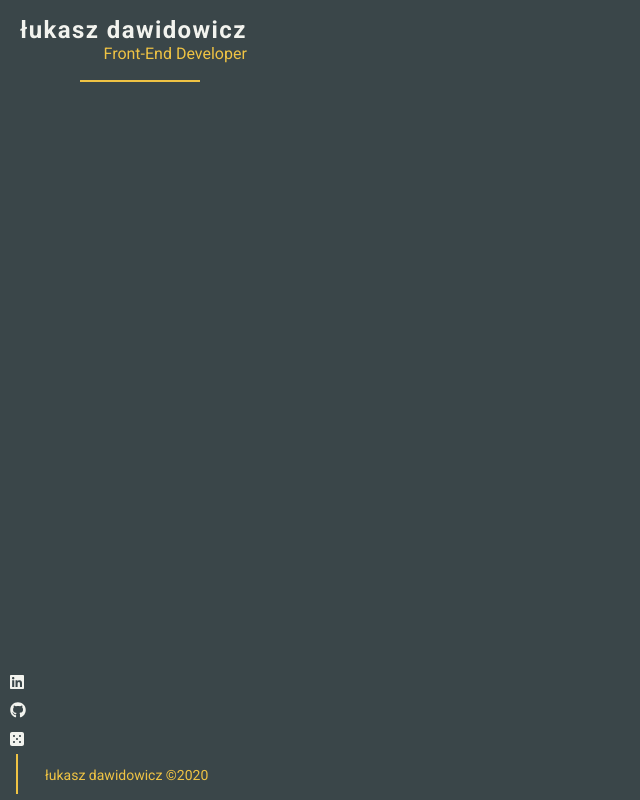
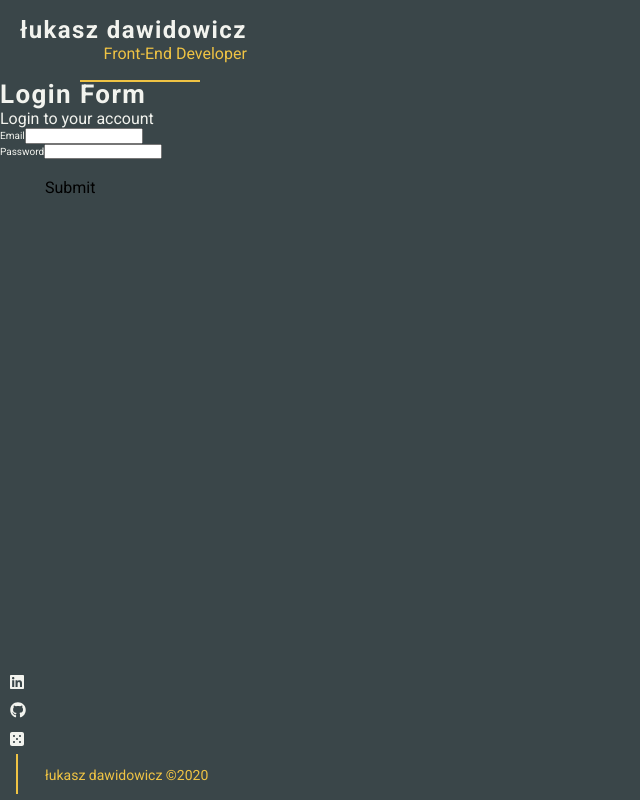
Before and after one commit to shivetay/ld_portfolio_2.0, a React (Create React App) app in the folder client/: page /login in a window 1280 px wide. Shown: the whole page, without its empty margins (0-640 px from the left). Built offline with nearby package versions, Linux system fonts and the light colour scheme.

Commit message:
add login form

```diff
--- a/client/package.json
+++ b/client/package.json
@@ -44,5 +44,6 @@
   },
   "devDependencies": {
     "redux-devtools-extension": "^2.13.8"
-  }
+  },
+  "proxy": "http://localhost:8000"
 }
--- a/client/src/App.js
+++ b/client/src/App.js
@@ -4,6 +4,7 @@ import { BrowserRouter, Route, Switch } from 'react-router-dom';
 
 import MainLayout from './components/layout/MainLayout/MainLayout';
 import Home from './components/views/Home/Home';
+import Login from './components/features/Login/Login';
 
 const App = () => {
   return (
@@ -13,6 +14,7 @@ const App = () => {
         <MainLayout>
           <Switch>
             <Route exact path='/' component={Home} />
+            <Route exact path='/login' component={Login} />
           </Switch>
         </MainLayout>
       </BrowserRouter>
--- /dev/null
+++ b/client/src/components/features/Login/Login.js
@@ -0,0 +1,82 @@
+import React, { Component } from 'react';
+import axios from 'axios';
+
+import { API_URL } from '../../../config';
+import Layout from '../../layout/MainLayout/Layout';
+
+class Login extends Component {
+  state = {
+    formData: {
+      email: '',
+      password: '',
+    },
+    userRedirect: false,
+  };
+
+  signIn = (user) => {
+    console.log('user', user);
+    const config = {
+      headers: {
+        'Content-Type': 'application/json',
+      },
+    };
+    axios
+      .post(`${API_URL}/login`, user, config)
+      .then((res) => console.log(res.data));
+    this.setState({
+      formData: { email: '', password: '' },
+      userRedirect: true,
+    });
+  };
+
+  onChange = (e) => {
+    const { formData } = this.state;
+    //assign form data to new variable
+    let newFormData = { ...formData };
+    newFormData[e.target.name] = e.target.value;
+    this.setState({
+      formData: newFormData,
+    });
+  };
+
+  onSubmit = (e) => {
+    const { password, email } = this.state.formData;
+    e.preventDefault();
+    this.signIn({ email, password });
+  };
+
+  formRender = (email, password) => (
+    <form onSubmit={this.onSubmit}>
+      <div className='form-group'>
+        <label className='text-muted'>Email</label>
+        <input
+          type='email'
+          name='email'
+          value={email}
+          onChange={this.onChange}
+          className='form-control'></input>
+      </div>
+      <div className='form-group'>
+        <label className='text-muted'>Password</label>
+        <input
+          type='password'
+          name='password'
+          minLength='6'
+          value={password}
+          onChange={this.onChange}
+          className='form-control'></input>
+      </div>
+      <button className='btn btn-primary'>Submit</button>
+    </form>
+  );
+  render() {
+    const { email, password } = this.state.formData;
+    return (
+      <Layout title='Login Form' description='Login to your account'>
+        {this.formRender(email, password)}
+      </Layout>
+    );
+  }
+}
+
+export default Login;
--- a/client/src/components/layout/MainLayout/Layout.js
+++ b/client/src/components/layout/MainLayout/Layout.js
@@ -0,0 +1,24 @@
+import React from 'react';
+import PropTypes from 'prop-types';
+
+const Layout = ({ title, description, className, children }) => {
+  return (
+    <div>
+      <div className=''>
+        <h2>{title}</h2>
+        <p className=''>{description}</p>
+      </div>
+
+      <main className={className}>{children}</main>
+    </div>
+  );
+};
+
+Layout.propTypes = {
+  children: PropTypes.node,
+  title: PropTypes.string,
+  description: PropTypes.string,
+  className: PropTypes.any,
+};
+
+export default Layout;
--- /dev/null
+++ b/client/src/config.js
@@ -0,0 +1,2 @@
+export const API_URL =
+  process.env.NODE_ENV === 'production' ? '/api' : 'http://localhost:8000/api';
```
Also changed, not shown: client/src/utils/utils.js (added).
